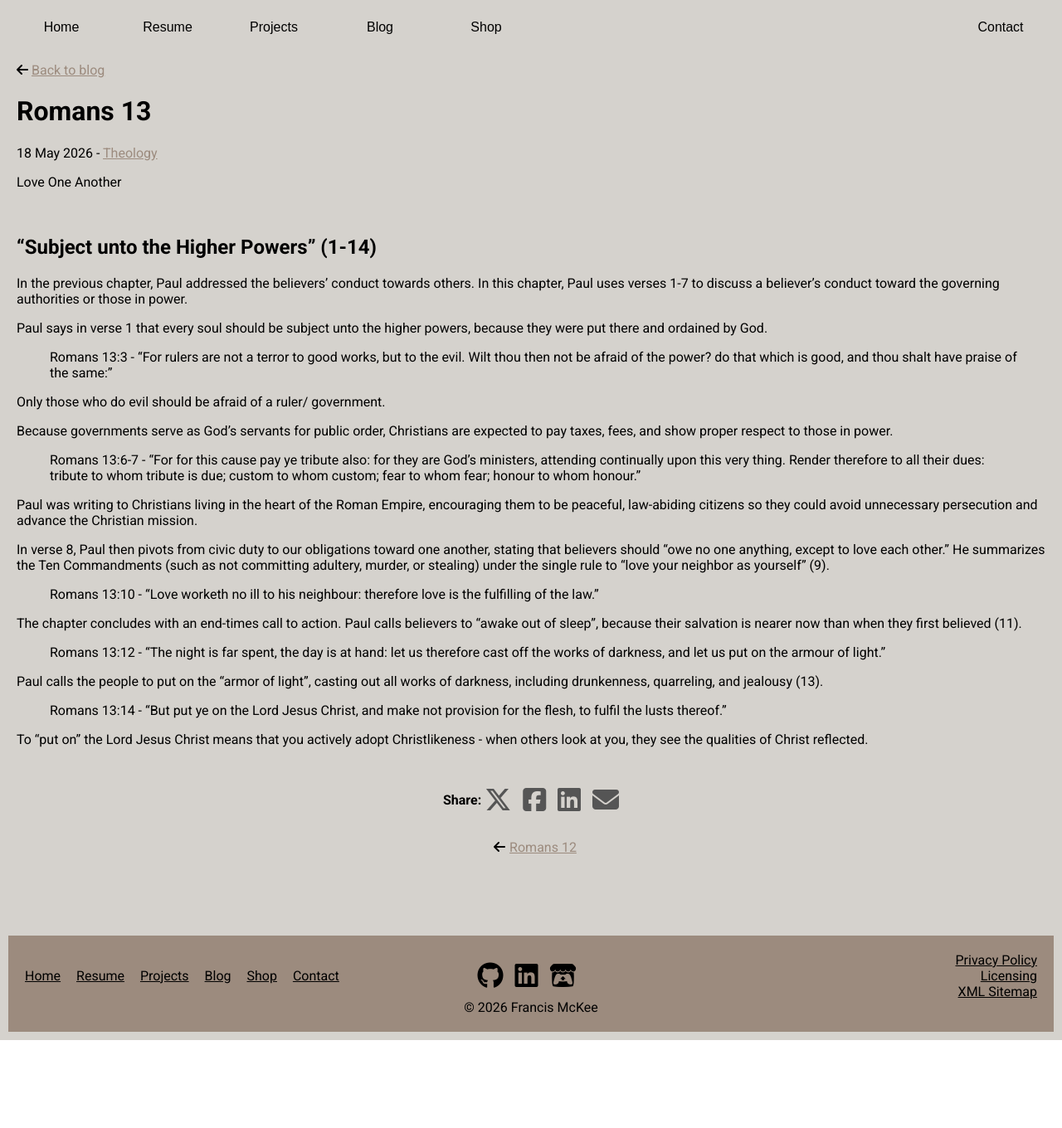
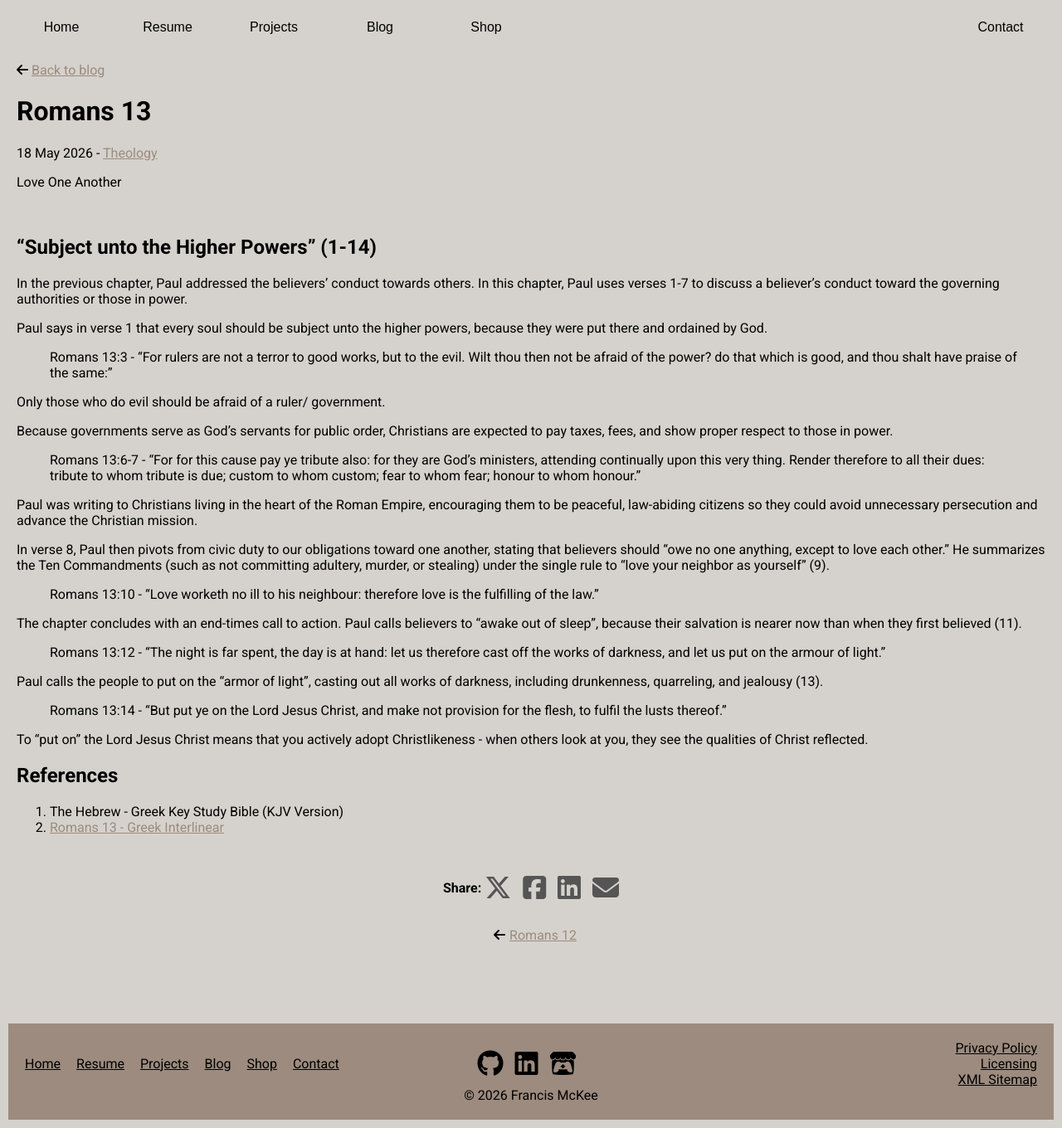
Before and after one commit to Francis-McKee/francis-mckee.github.io, a Jekyll site: the page built from _posts/theology/romans/2026-05-18-romans-13.md, in a window 1280 px wide. Shown: the whole page at 83% size. Built offline with Jekyll 4.4.1, drawn with Linux system fonts in a browser that asks for light colours; nearby versions of some CDN libraries; comment, search, counter and statistics services are not loaded; before the commit the page ends 1254 px from its top, so only the background shows below that.

Commit message:
added references to post 2026-05-18 Romans 13

```diff
--- a/_posts/theology/romans/2026-05-18-romans-13.md
+++ b/_posts/theology/romans/2026-05-18-romans-13.md
@@ -39,3 +39,7 @@ Paul calls the people to put on the “armor of light”, casting out all works
 > Romans 13:14 - “But put ye on the Lord Jesus Christ, and make not provision for the flesh, to fulfil the lusts thereof.”
 
 To “put on” the Lord Jesus Christ means that you actively adopt Christlikeness - when others look at you, they see the qualities of Christ reflected.
+
+## References
+1. The Hebrew - Greek Key Study Bible (KJV Version)
+2. [Romans 13 - Greek Interlinear](https://biblehub.com/interlinear/romans/13.htm)
```
